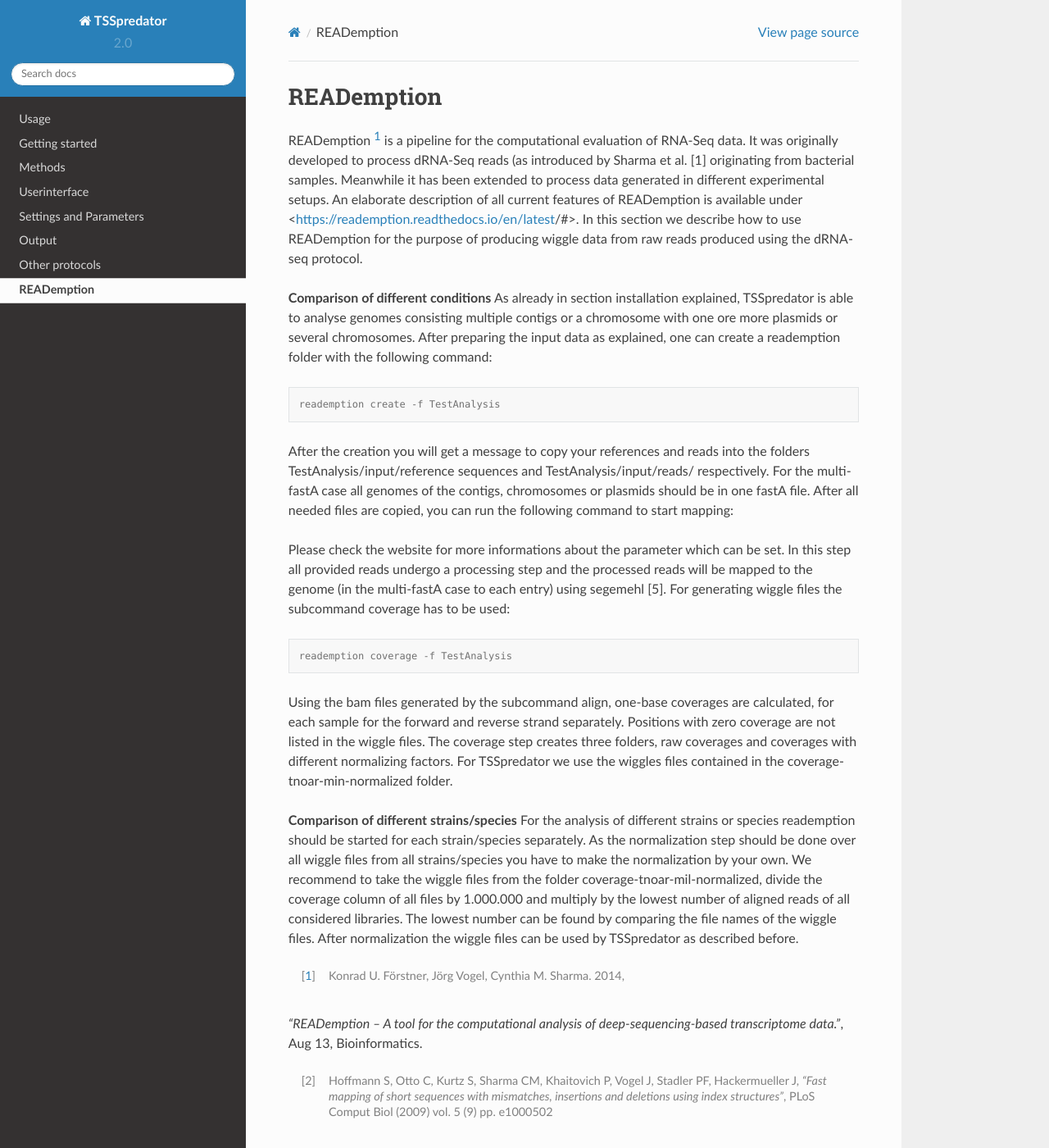
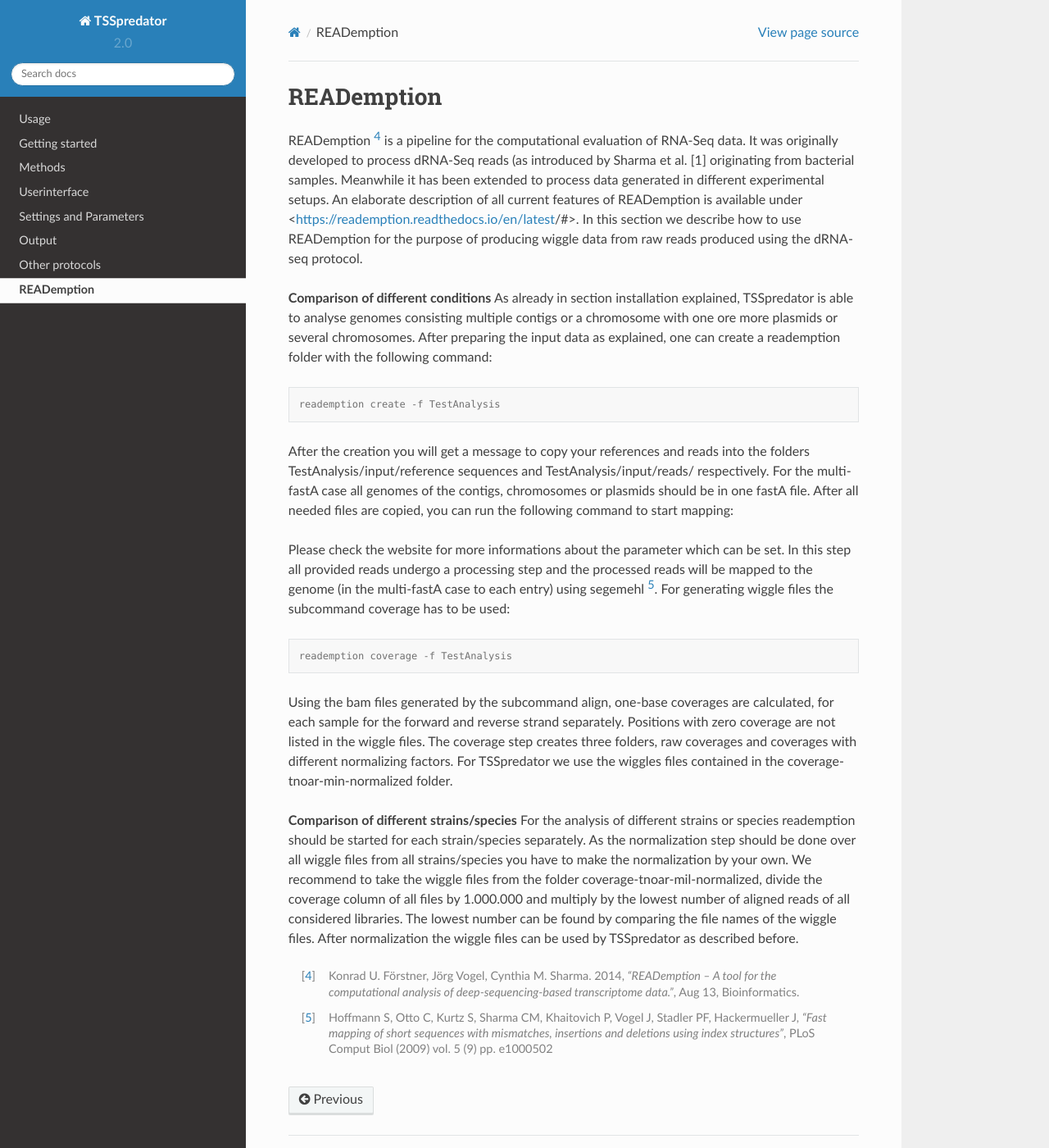
Before and after one commit to Integrative-Transcriptomics/TSSpredator2.0-rtd, a Sphinx documentation site: the page built from docs/source/reademption.rst, in a window 1280 px wide and 1400 px high. Shown: the whole window at 82% size. Built offline with Sphinx 7.4.7 and the Read the Docs theme 2.0.0, drawn with Linux system fonts in a browser that asks for light colours.

Commit message:
update chapter reademption

```diff
--- a/docs/source/reademption.rst
+++ b/docs/source/reademption.rst
@@ -3,7 +3,7 @@
 
 .. _reademption:
 
-READemption [#FN4]_ is a pipeline for the computational evaluation of RNA-Seq data. It
+READemption [4]_ is a pipeline for the computational evaluation of RNA-Seq data. It
 was originally developed to process dRNA-Seq reads (as introduced by Sharma et al.
 [1] originating from bacterial samples. Meanwhile it has been extended to process data
 generated in different experimental setups.
@@ -33,7 +33,7 @@
 Please check the website for more informations about the parameter which can be
 set.
 In this step all provided reads undergo a processing step and the processed reads will be
-mapped to the genome (in the multi-fastA case to each entry) using segemehl [5]. For
+mapped to the genome (in the multi-fastA case to each entry) using segemehl [5]_. For
 generating wiggle files the subcommand coverage has to be used:
 
 .. code-block:: console
@@ -55,8 +55,8 @@
 The lowest number can be found by comparing the file names of the wiggle files. After
 normalization the wiggle files can be used by TSSpredator as described before.
 
-.. [#FN4] Konrad U. Förstner, Jörg Vogel, Cynthia M. Sharma. 2014,
-*"READemption – A tool for the computational analysis of deep-sequencing-based transcriptome data."*, Aug 13, Bioinformatics.
+.. [4] Konrad U. Förstner, Jörg Vogel, Cynthia M. Sharma. 2014,
+	*"READemption – A tool for the computational analysis of deep-sequencing-based transcriptome data."*, Aug 13, Bioinformatics.
 
-.. [#FN5] Hoffmann S, Otto C, Kurtz S, Sharma CM, Khaitovich P, Vogel J, Stadler PF, Hackermueller J,
- *"Fast mapping of short sequences with mismatches, insertions and deletions using index structures"*, PLoS Comput Biol (2009) vol. 5 (9) pp. e1000502
+.. [5] Hoffmann S, Otto C, Kurtz S, Sharma CM, Khaitovich P, Vogel J, Stadler PF, Hackermueller J,
+  *"Fast mapping of short sequences with mismatches, insertions and deletions using index structures"*, PLoS Comput Biol (2009) vol. 5 (9) pp. e1000502
```
